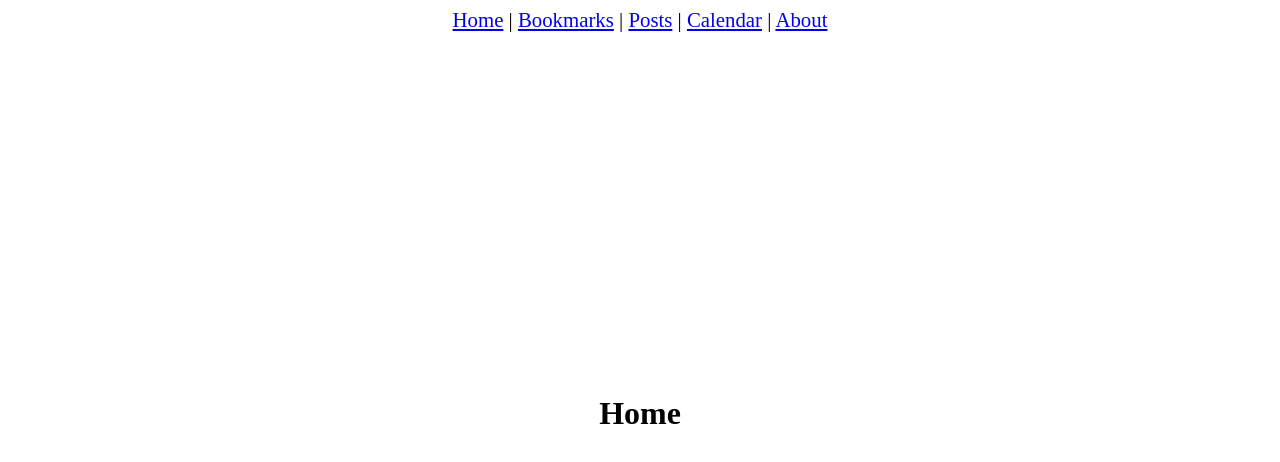
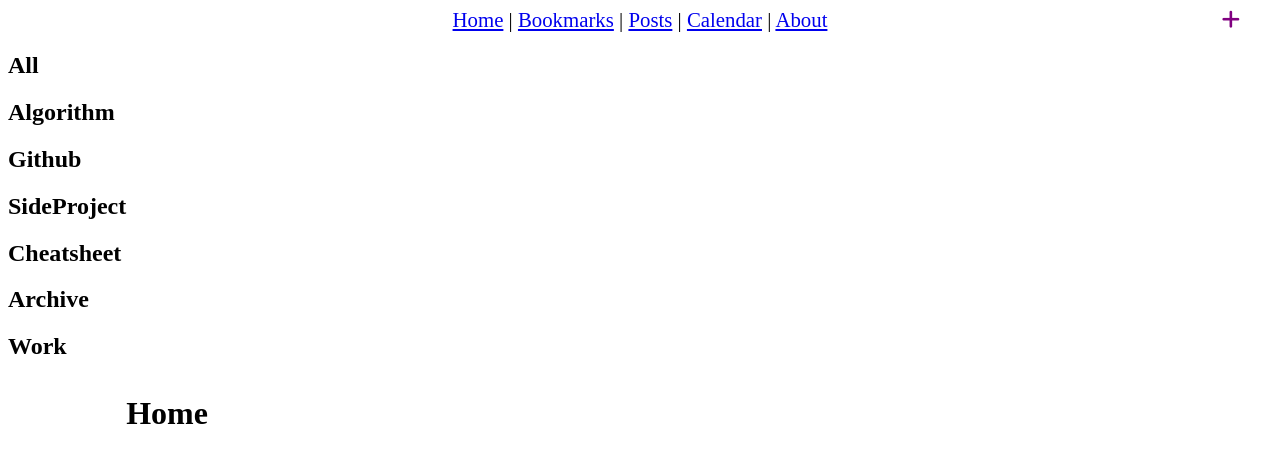
Before and after one commit to lbyxiafei/prototype_vue3, a Vue app: page / in a window 1280 px wide. Shown: the top 462 px of the page. Built offline with nearby package versions, Linux system fonts and the light colour scheme.

Commit message:
Init sider(left).

```diff
--- a/db.json
+++ b/db.json
@@ -6,6 +6,7 @@
   "bookmarks": [
     {
       "id": 1,
+      "category": [],
       "url": "abc.com"
     },
     {
--- a/index.html
+++ b/index.html
@@ -2,7 +2,7 @@
 <html lang="en">
   <head>
     <meta charset="UTF-8" />
-    <link rel="icon" href="/favicon.ico" />
+    <link rel="stylesheet" href="https://cdnjs.cloudflare.com/ajax/libs/font-awesome/6.1.1/css/all.min.css" integrity="sha512-KfkfwYDsLkIlwQp6LFnl8zNdLGxu9YAA1QvwINks4PhcElQSvqcyVLLD9aMhXd13uQjoXtEKNosOWaZqXgel0g==" crossorigin="anonymous" referrerpolicy="no-referrer" />
     <meta name="viewport" content="width=device-width, initial-scale=1.0" />
     <title>Vite App</title>
   </head>
--- a/src/App.vue
+++ b/src/App.vue
@@ -1,20 +1,28 @@
 <template>
   <Header />
-  <RouterView />
+  <div class="container">
+    <SiderLeft />
+    <RouterView />
+  </div>
 </template>
 
 <script>
 import { RouterView } from 'vue-router'
 import Header from './components/Header.vue'
+import SiderLeft from './components/SiderLeft.vue'
 
 export default{
   name: "App",
   components:{
     Header,
-    RouterView
-  }
+    RouterView,
+    SiderLeft
+}
 }
 </script>
 
 <style scoped>
+.container{
+  display:flex;
+}
 </style>
--- a/src/components/Bookmarks.vue
+++ b/src/components/Bookmarks.vue
@@ -17,5 +17,8 @@ export default{
     Bookmark
   }
 }
+</script>
 
-</script>
+<style scoped>
+@import '../assets/base.css'
+</style>
--- a/src/components/Header.vue
+++ b/src/components/Header.vue
@@ -1,11 +1,12 @@
 <template>
   <header>
     <nav>
-    <RouterLink to="/">Home</RouterLink> |
-    <RouterLink to="/bookmarks">Bookmarks</RouterLink> |
-    <RouterLink to="/posts">Posts</RouterLink> |
-    <RouterLink to="/calendar">Calendar</RouterLink> |
-    <RouterLink to="/about">About</RouterLink>
+      <RouterLink to="/">Home</RouterLink> |
+      <RouterLink to="/bookmarks">Bookmarks</RouterLink> |
+      <RouterLink to="/posts">Posts</RouterLink> |
+      <RouterLink to="/calendar">Calendar</RouterLink> |
+      <RouterLink to="/about">About</RouterLink>
+      <i @click="onClick" class="fa-solid fa-plus"></i>
     </nav>
   </header>
 </template>
@@ -16,6 +17,11 @@ export default{
     name: "Header",
     components:{
         RouterLink
+    },
+    methods:{
+      onClick(e){
+        console.log(e);
+      }
     }
 }
 </script>
@@ -27,4 +33,14 @@ nav {
   font-size: 1.3rem;
   text-align: center;
 }
+.fa-plus{
+  color: purple;
+  position: absolute;
+  right: 5vh;
+  top: 1.3vh;
+}
+.fa-plus:hover{
+  background-color: yellow;
+  font-size: 120%;
+}
 </style>
--- /dev/null
+++ b/src/components/SiderLeft.vue
@@ -0,0 +1,21 @@
+<template>
+<div>
+    <h2>All</h2>
+    <h2>Algorithm</h2>
+    <h2>Github</h2>
+    <h2>SideProject</h2>
+    <h2>Cheatsheet</h2>
+    <h2>Archive</h2>
+    <h2>Work</h2>
+</div>
+</template>
+
+<script>
+export default{
+    name:"SiderLeft"
+}
+</script>
+
+<style scoped>
+@import '../assets/base.css'
+</style>
--- a/src/views/BookmarksView.vue
+++ b/src/views/BookmarksView.vue
@@ -17,9 +17,7 @@ export default{
   },
   methods:{
     async fetchBookmarks() {
-      // const res = await fetch('http://localhost:5000/bookmarks')
       const res = await fetch('api/bookmarks')
-      console.log(res)
       const data = await res.json();
       return data
     }
```
